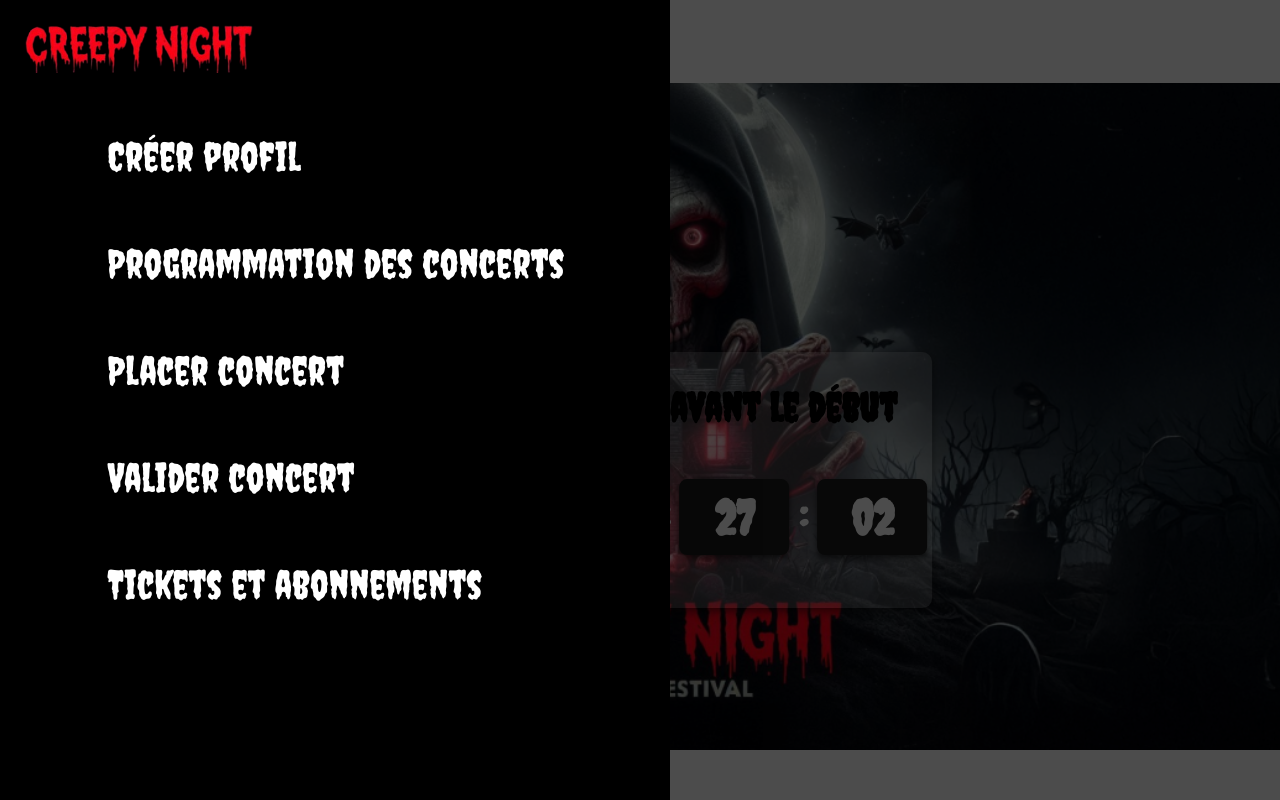
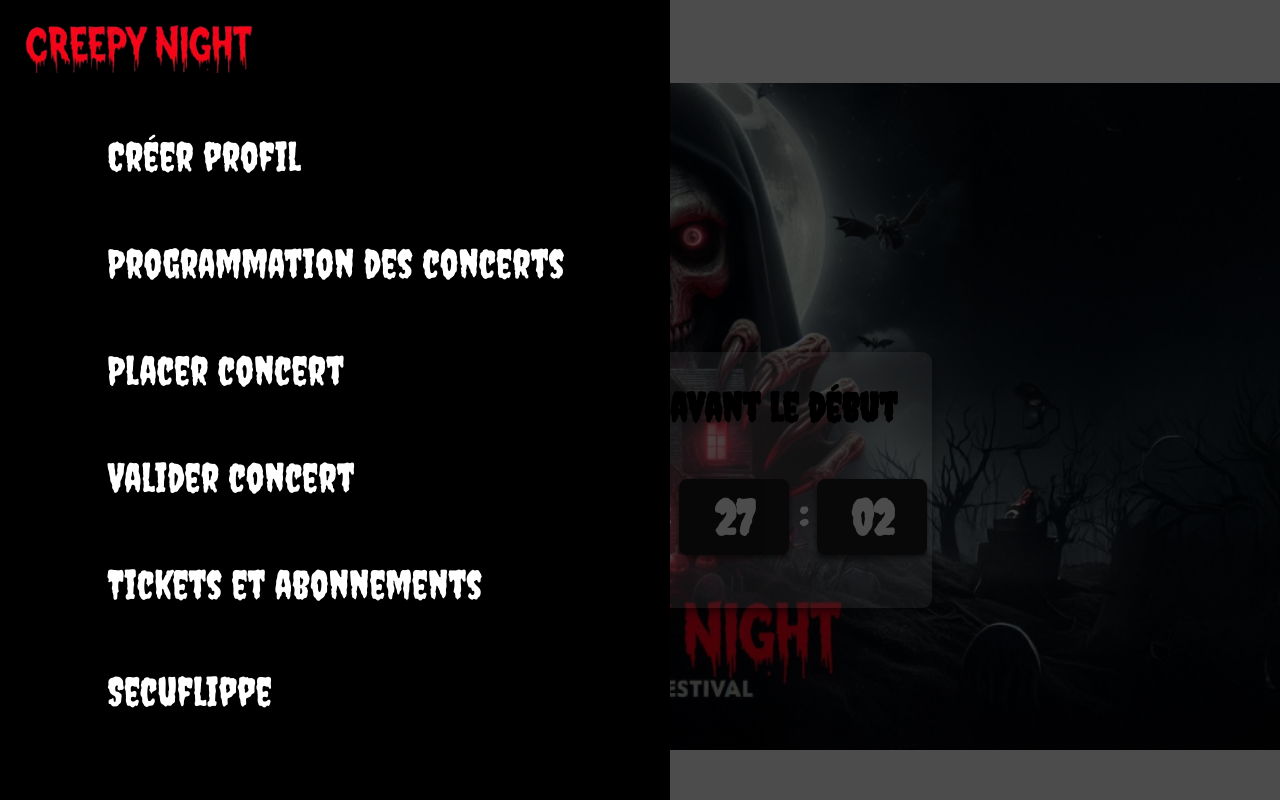
Before and after one commit to Zuuret/SAE-S3-S4_Creepy_Night, a Vue app: page / in a window 1280 px wide. Both pictures are taken after a click on the picture 1227 px from the left and 44 px from the top of the page. Built offline with nearby package versions, Linux system fonts and the light colour scheme.

Commit message:
SecuFlippe

```diff
--- a/src/components/NavBar.vue
+++ b/src/components/NavBar.vue
@@ -17,6 +17,7 @@
       <router-link to="/planning" @click="closeMenu">Placer concert</router-link>
       <router-link to="/organisateur/validartiste" @click="closeMenu">Valider concert</router-link>
       <router-link to="/billet" @click="closeMenu">Tickets et abonnements</router-link>
+      <router-link to="/secuflippe" @click="closeMenu">Secuflippe</router-link>
     </div>
   </div>
 </template>
--- a/src/router/index.js
+++ b/src/router/index.js
@@ -8,6 +8,7 @@ import CalendrierConcert from '../views/CalendrierConcert.vue';
 import ConcertPlanner from "@/views/ConcertPlanner.vue";
 import OrgaValidArtisteView from "@/views/OrgaValidArtisteView.vue";
 import BilletAchat from "@/views/BilletAchat.vue";
+import SecuFlippe from "@/views/SecuFlippe.vue";
 
 Vue.use(VueRouter);
 
@@ -20,6 +21,7 @@ const routes = [
   { path: '/concert-schedule', name: 'calendrierConcert', component: CalendrierConcert },
   { path: "/organisateur/validartiste", name: "validArtiste", component: OrgaValidArtisteView},
   { path: '/billet', name: 'billet', component: BilletAchat },
+  { path: '/secuflippe', name: 'secuFlippe', component: SecuFlippe}
 ];
 
 const router = new VueRouter({
```
